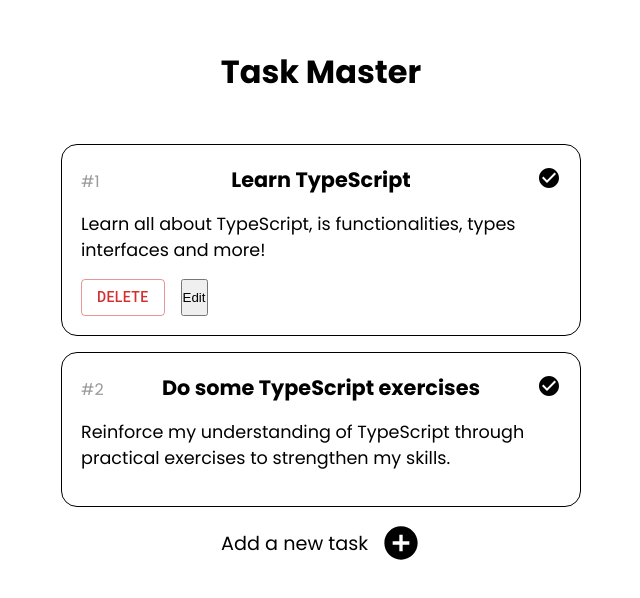
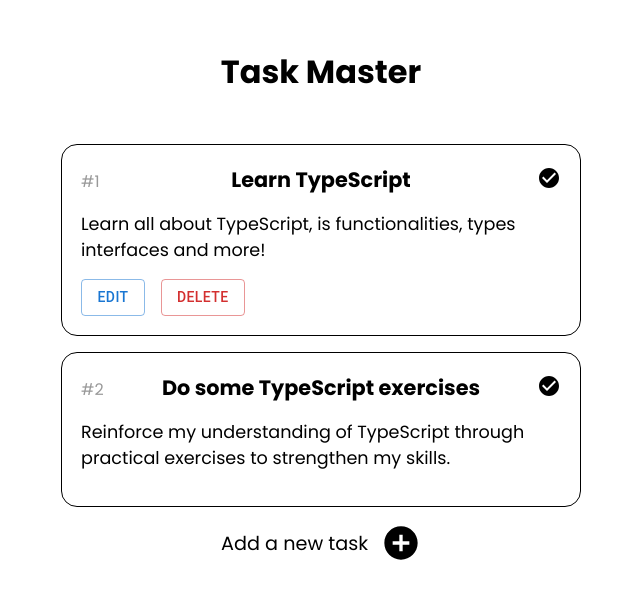
Before and after one commit to fabiodplacerda/TaskMaster, a React (Vite) app: page / in a window 1280 px wide. Both pictures are taken after a click on the element 640 px from the left and 213 px from the top of the page. Shown: the top 598 px of the page, without its empty margins (319-959 px from the left). Built offline with nearby package versions, Linux system fonts and the light colour scheme.

Commit message:
changed Edit button style

```diff
--- a/src/components/TaskList.tsx
+++ b/src/components/TaskList.tsx
@@ -5,6 +5,7 @@ import TaskInterface from '../interfaces/tasks';
 import SelectedTask from '../interfaces/selected';
 import EditTask from './EditTask';
 import DeletePopup from './DeletePopup';
+import Button from '@mui/material/Button';
 
 const TaskList = () => {
   const [tasks, setTasks] = useState<TaskInterface[]>([
@@ -64,8 +65,8 @@ const TaskList = () => {
                 setSelected={setSelected}
               />
               <div className="btn-container">
-                <DeletePopup taskId={task.id} setTasks={setTasks} />
-                <button
+                <Button
+                  variant="outlined"
                   onClick={() => {
                     setIsEditing(curr => {
                       return !curr;
@@ -73,7 +74,8 @@ const TaskList = () => {
                   }}
                 >
                   Edit
-                </button>
+                </Button>
+                <DeletePopup taskId={task.id} setTasks={setTasks} />
               </div>
             </li>
           );
```
